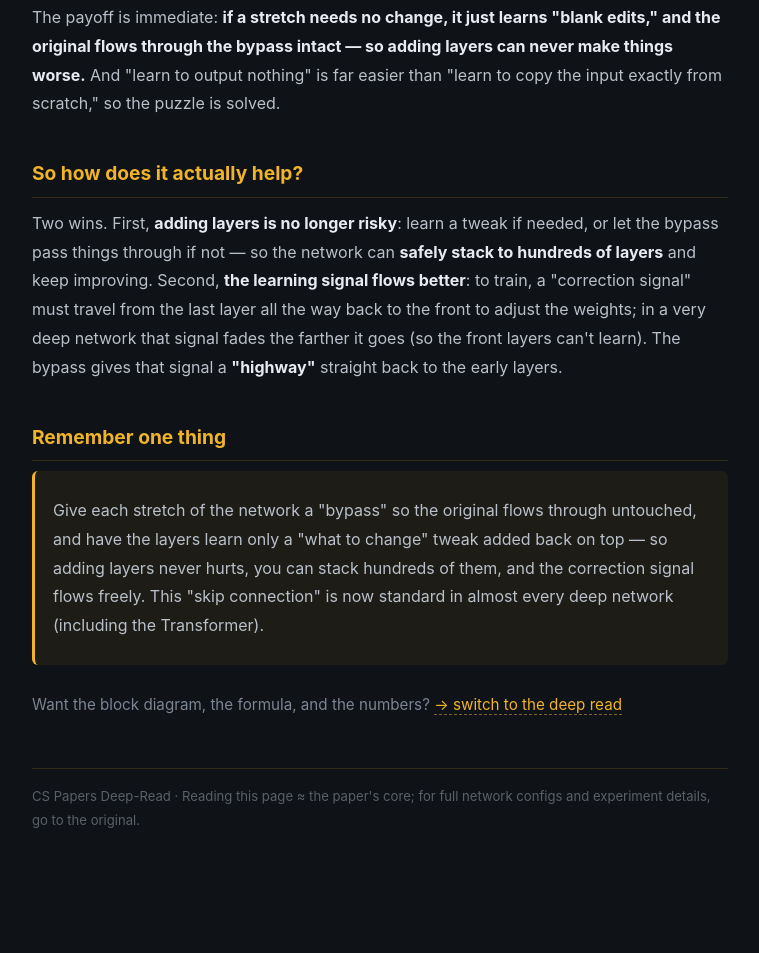
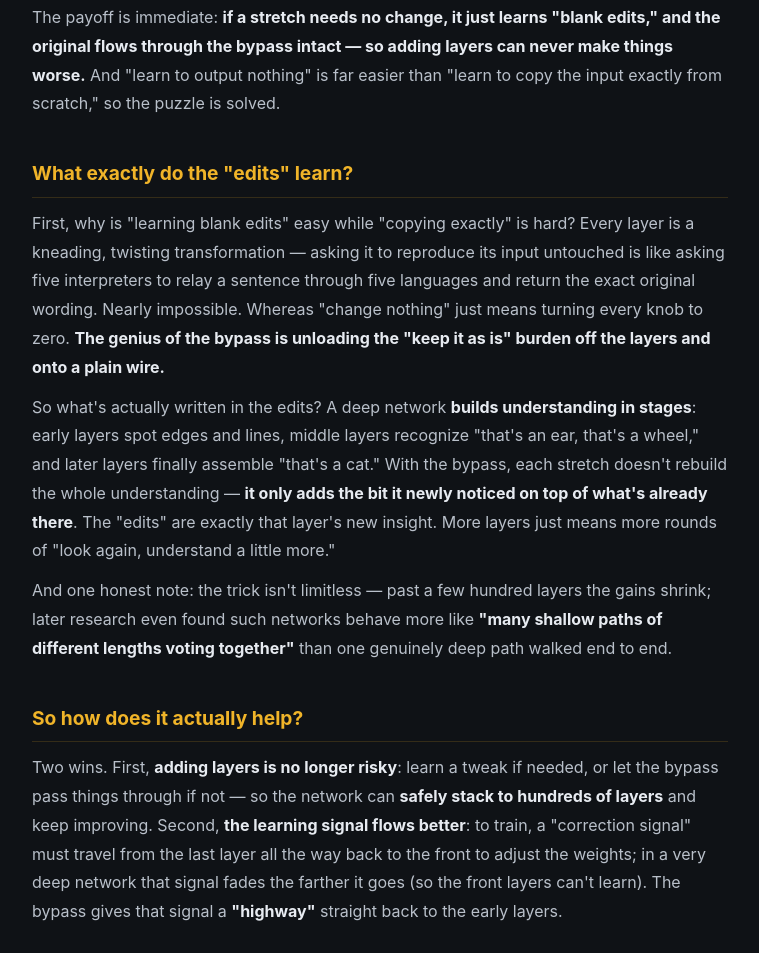
Before and after one commit to cissy0802/cs-papers-deepread, a plain HTML site: page deep-residual-learning-paper2.en.html in a window 1280 px wide. Shown: the part 1075-2028 px from the top of the page, without its empty margins (260-1019 px from the left). Before the commit the page ends 1988 px from the top, so only its background shows below. Drawn offline with Linux system fonts and the light colour scheme.

Commit message:
Deepen ResNet 科普版: add 'what do the edits learn' section
Why blank-edits are easier than exact-copy (five-interpreters relay
analogy), what each layer's edits contain (edges→parts→objects), plus
one honest limitation (diminishing returns / ensemble-of-paths). zh+en.

Co-Authored-By: Claude Opus 4.8 <noreply@anthropic.com>

```diff
--- a/deep-residual-learning-paper2.en.html
+++ b/deep-residual-learning-paper2.en.html
@@ -55,6 +55,11 @@ footer{margin-top:50px;padding-top:16px;border-top:1px solid rgba(240,180,41,0.1
 <p>ResNet's idea is wonderfully plain: <strong>don't ask each layer to "repaint the whole picture" — ask it only "what to change," then add that change back onto the original.</strong> Give each small stretch of the network a <strong>"bypass lane" (a skip connection)</strong>: the original information flows through the bypass untouched, and the layers in between only learn a small <strong>tweak</strong>, which is added back onto the original at the end.</p>
 <p>An analogy: editing a document — you don't recopy the whole page, you just mark "add a line here, delete a word there" on the original. Small edits, and you never lose the original text. ResNet has each layer learn only that set of edits (the edits are called the <em>residual</em>).</p>
 <p>The payoff is immediate: <strong>if a stretch needs no change, it just learns "blank edits," and the original flows through the bypass intact — so adding layers can never make things worse.</strong> And "learn to output nothing" is far easier than "learn to copy the input exactly from scratch," so the puzzle is solved.</p>
+
+<h2>What exactly do the "edits" learn?</h2>
+<p>First, why is "learning blank edits" easy while "copying exactly" is hard? Every layer is a kneading, twisting transformation — asking it to reproduce its input untouched is like asking five interpreters to relay a sentence through five languages and return the exact original wording. Nearly impossible. Whereas "change nothing" just means turning every knob to zero. <strong>The genius of the bypass is unloading the "keep it as is" burden off the layers and onto a plain wire.</strong></p>
+<p>So what's actually written in the edits? A deep network <strong>builds understanding in stages</strong>: early layers spot edges and lines, middle layers recognize "that's an ear, that's a wheel," and later layers finally assemble "that's a cat." With the bypass, each stretch doesn't rebuild the whole understanding — <strong>it only adds the bit it newly noticed on top of what's already there</strong>. The "edits" are exactly that layer's new insight. More layers just means more rounds of "look again, understand a little more."</p>
+<p>And one honest note: the trick isn't limitless — past a few hundred layers the gains shrink; later research even found such networks behave more like <strong>"many shallow paths of different lengths voting together"</strong> than one genuinely deep path walked end to end.</p>
 
 <h2>So how does it actually help?</h2>
 <p>Two wins. First, <strong>adding layers is no longer risky</strong>: learn a tweak if needed, or let the bypass pass things through if not — so the network can <strong>safely stack to hundreds of layers</strong> and keep improving. Second, <strong>the learning signal flows better</strong>: to train, a "correction signal" must travel from the last layer all the way back to the front to adjust the weights; in a very deep network that signal fades the farther it goes (so the front layers can't learn). The bypass gives that signal a <strong>"highway"</strong> straight back to the early layers.</p>
```
Also changed, not shown: deep-residual-learning-paper2.html (+5 -0 lines).
